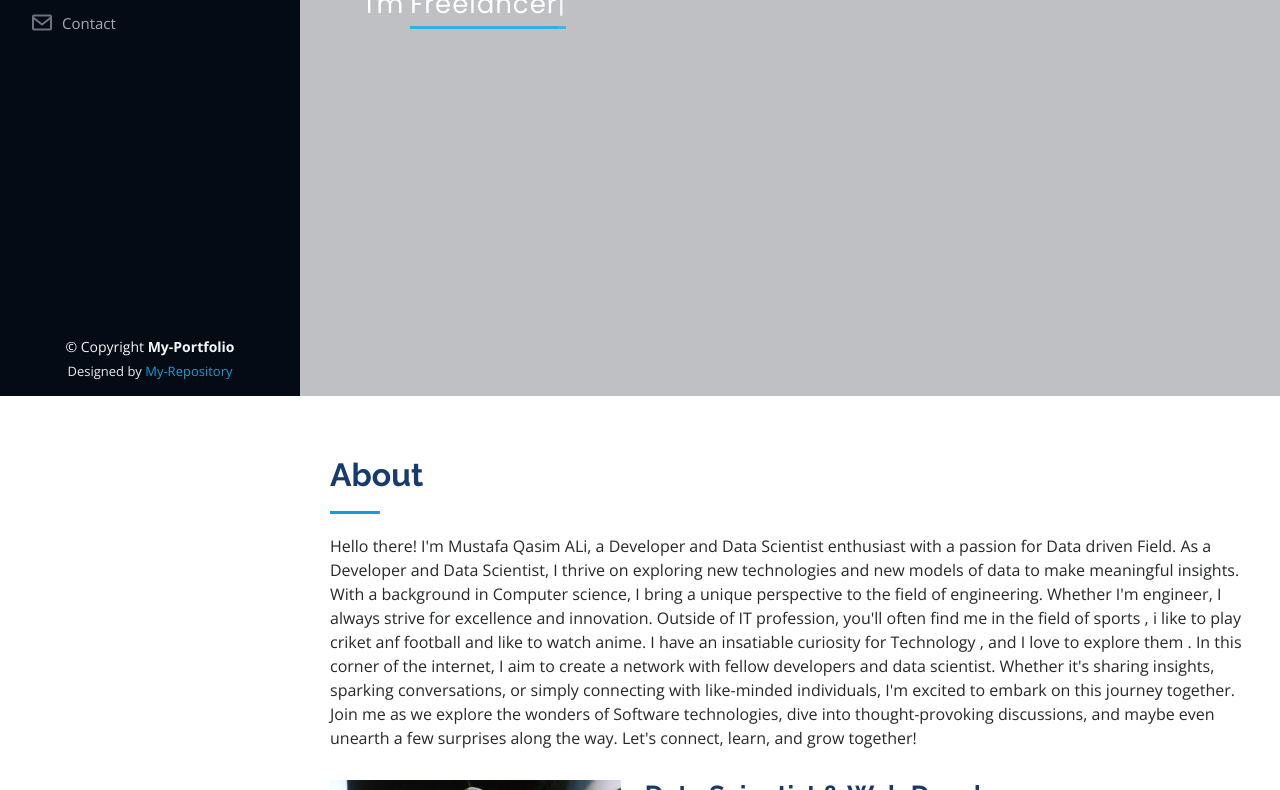
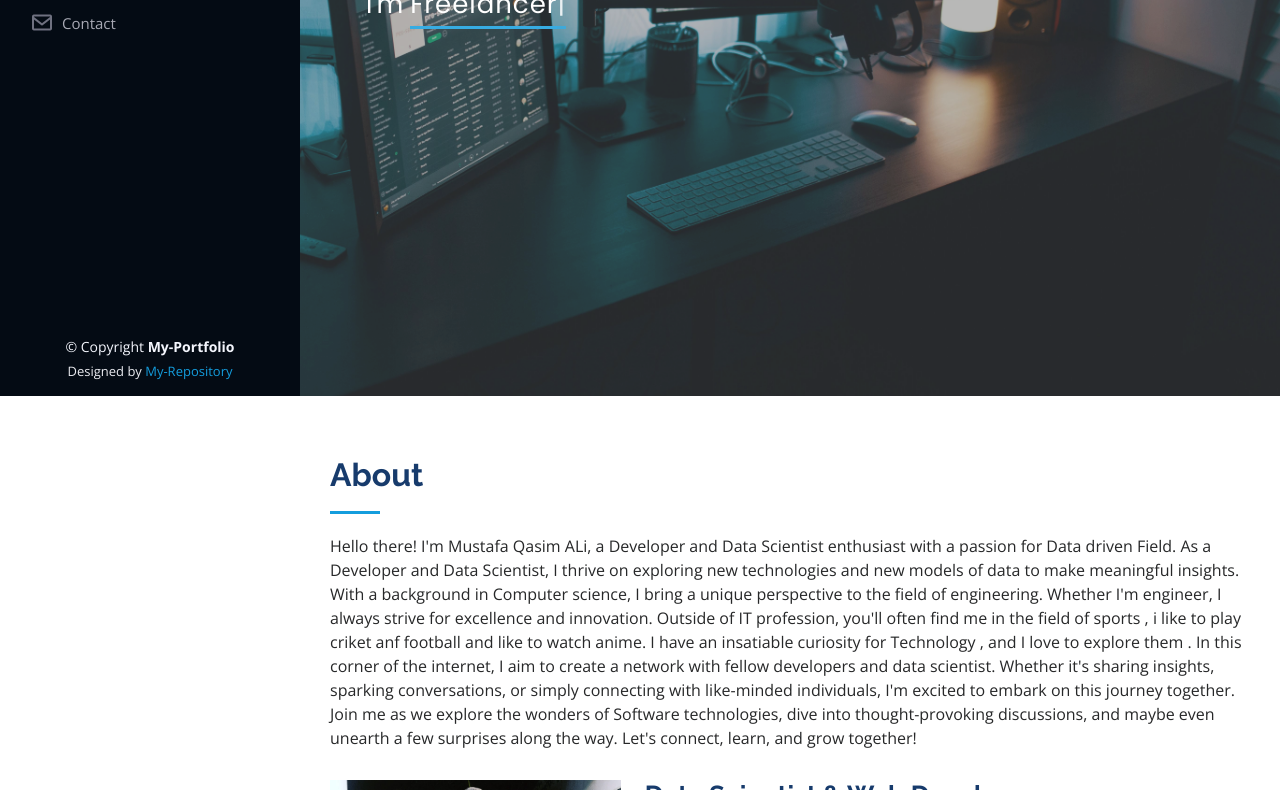
Before and after one commit to hussainali99a/portfolio, a plain HTML site: page index.html in a window 1280 px wide. Shown: the part 404-1194 px from the top of the page. Drawn offline with nearby package versions, Linux system fonts and the light colour scheme.

Commit message:
Update style.css

```diff
--- a/assets/css/style.css
+++ b/assets/css/style.css
@@ -243,7 +243,7 @@ h6 {
 #hero {
   width: 100%;
   height: 100vh;
-  background: url("./assets/img/pexels-joshsorenson-1714208.jpg") top center;
+  background: url("/assets/img/pexels-joshsorenson-1714208.jpg") top center;
   background-size: cover;
   opacity: 0.85;
 }
```
